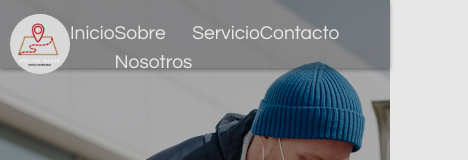
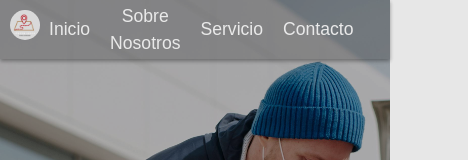
Before and after one commit to Epicder/effective-logistic, a React (Vite) app in the folder effective-logistic/: page / in a window 390 px wide. Shown: the top 160 px of the page, 468 px wide, since content can reach past the window. Built offline with nearby package versions, Linux system fonts and the light colour scheme.

Commit message:
Page done!

```diff
--- a/effective-logistic/package.json
+++ b/effective-logistic/package.json
@@ -13,6 +13,7 @@
     "framer-motion": "^12.4.7",
     "react": "^19.0.0",
     "react-dom": "^19.0.0",
+    "react-intersection-observer": "^9.16.0",
     "react-slick": "^0.30.3",
     "slick-carousel": "^1.8.1"
   },
--- a/effective-logistic/src/components/Main.jsx
+++ b/effective-logistic/src/components/Main.jsx
@@ -42,7 +42,7 @@ function Main() {
         <div className='parallax1'></div>
         <div className='parallax'>
           <div className='text-main'>
-            <h1>Logística Effective</h1>
+            <h1 id="inicio">Logística Effective</h1>
             <p className='text-main-p'>
               Somos los mejores y más&nbsp;
               <span className='highlight'>
@@ -68,7 +68,7 @@ function Main() {
               <path fill="#db3636" fillOpacity="1" d="M0,32L48,48C96,64,192,96,288,96C384,96,480,64,576,48C672,32,768,32,864,58.7C960,85,1056,139,1152,165.3C1248,192,1344,192,1392,192L1440,192L1440,320L1392,320C1344,320,1248,320,1152,320C1056,320,960,320,864,320C768,320,672,320,576,320C480,320,384,320,288,320C192,320,96,320,48,320L0,320Z"></path>
             </svg>
             <div className='content-text'>
-          <h1>¿Quiénes somos?</h1>
+          <h1 id="sobre-nosotros">¿Quiénes somos?</h1>
           <p>¡Bienvenidos a Logística effective! 📦<br />
           <br />
 Somos una empresa con <span className='highlight-2'>experiencia</span> en logística y cadetería, especializada en ofrecer soluciones
@@ -87,7 +87,7 @@ estámos listos para <span className='highlight-2'>ayudarte</span>.
           </div>
         </div>
         <div className='services-section'>
-          <h1>Servicios</h1>
+          <h1 id='servicio'>Servicios</h1>
           <div className='services'>
             <div className='service'>
               <h2>Mercado Flex <br />🤝
@@ -141,7 +141,7 @@ cumpla con los estándares de <span className='highlight-3'>calidad y puntualida
         empresas que trabajan con nosotros, la tuya podría ser
         <br/>LA MÁS GRANDE!</p>
       </div>
-      <div className='contact-section'>
+      <div className='contact-section' id='contacto'>
         <h1>¿Te interesa Nuestro servicio?</h1>
         <a href="#contacto" className='btn-main'>Contáctanos</a>
         <details>
--- a/effective-logistic/src/components/Navbar.jsx
+++ b/effective-logistic/src/components/Navbar.jsx
@@ -9,10 +9,10 @@ function Navbar() {
             <img src={LogoBrand} alt="logo" />
         </div>
         <ul>
-            <li>Inicio</li>
-            <li>Sobre Nosotros</li>
-            <li>Servicio</li>
-            <li>Contacto</li>
+        <li><a href="#inicio">Inicio</a></li>
+          <li><a href="#sobre-nosotros">Sobre Nosotros</a></li>
+          <li><a href="#servicio">Servicio</a></li>
+          <li><a href="#contacto">Contacto</a></li>
         </ul>
     </div>
     </>
--- a/effective-logistic/src/components/components_css/Main.css
+++ b/effective-logistic/src/components/components_css/Main.css
@@ -330,3 +330,85 @@ footer {
     margin: 0 auto;
     width: 99%;
 }
+
+@media (max-width: 768px) {
+    .text-main {
+        width: 80%;
+    }
+
+    .content-text p {
+        width: 80%;
+        margin: 20px auto;
+    }
+
+    .content-images img {
+        width: 90%;
+        height: auto;
+
+    }
+
+    .service {
+        width: 45%;
+    }
+
+    .services {
+        flex-direction: column;
+    }
+
+    .brands {
+        flex-direction: column;
+    }
+
+    .brand img {
+        width: 100px;
+        height: 100px;
+    }
+
+    .contact-section a {
+        width: 50%;
+    }
+}
+
+@media (max-width: 480px) {
+    .text-main {
+        width: 90%;
+    }
+
+    .content-text p {
+        width: 90%;
+        margin: 10px auto;
+    }
+
+    .content-images img {
+        width: 100%;
+        height: auto;
+        top: 100px;
+        left: 20px;
+        position: relative;
+    }
+
+    .service {
+        width: 90%;
+    }
+
+    .services-text {
+        width: 80%;
+    }
+
+    .services {
+        flex-direction: column;
+    }
+
+    .brands {
+        flex-direction: column;
+    }
+
+    .brand img {
+        width: 80px;
+        height: 80px;
+    }
+
+    .contact-section a {
+        width: 80%;
+    }
+}
--- a/effective-logistic/src/components/components_css/Navbar.css
+++ b/effective-logistic/src/components/components_css/Navbar.css
@@ -13,6 +13,18 @@
     align-items: center;
     justify-content: center;
     box-shadow: 0 2px 4px 0 rgba(0, 0, 0, 0.2), 0 2px 4px 0 rgba(0, 0, 0, 0.19);
+
+}
+
+a {
+    text-decoration: none;
+    color: #e9e9e9;
+    font-family: 'Poppins', sans-serif;
+}
+
+.navbar a:hover {
+    color: #ff4d4d;
+    text-decoration: none;
 }
 
 .logo img {
@@ -27,9 +39,61 @@ ul {
     justify-content: space-around;
     list-style-type: none;
     padding: 0;
+    margin: 0;
+    text-align: center;
+    align-items: center;
+    font-family: 'Poppins', sans-serif;
+    font-weight: 500;
+    font-size: 1.2rem;
+    color: #e9e9e9;
+    left: 10%;
+    width: 70%;
+    position: absolute;
 }
 
 li:hover {
     color: #ff4d4d;
     cursor: pointer;
 }
+
+/* Responsive Styles */
+@media (max-width: 800px) {
+    .navbar {
+        height: 7%;
+        padding: 5px;
+    }
+
+    .logo img {
+        width: 45px;
+        height: 45px;
+    }
+
+    li {
+        margin: 5px 15px;
+    }
+
+}
+
+@media (max-width: 480px) {
+    .navbar {
+        height: 7%;
+        padding: 0px;
+    }
+
+    .logo img {
+        width: 30px;
+        height: 30px;
+    }
+
+    .logo {
+        width: 70%;
+    }
+
+
+
+    li {
+        margin: 0px 10px;
+        font-size: 1.1rem;
+    }
+
+}
--- a/effective-logistic/src/index.css
+++ b/effective-logistic/src/index.css
@@ -13,6 +13,10 @@
   -webkit-font-smoothing: antialiased;
   -moz-osx-font-smoothing: grayscale;
   --bg-color: #db3636;
+}
+
+html {
+  scroll-behavior: smooth;
 }
 
 h1 {
```
Also changed, not shown: 1 other file (tests, documents, lock files or other folders).
